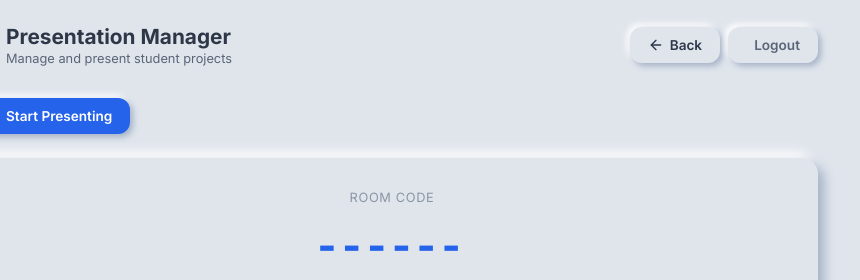
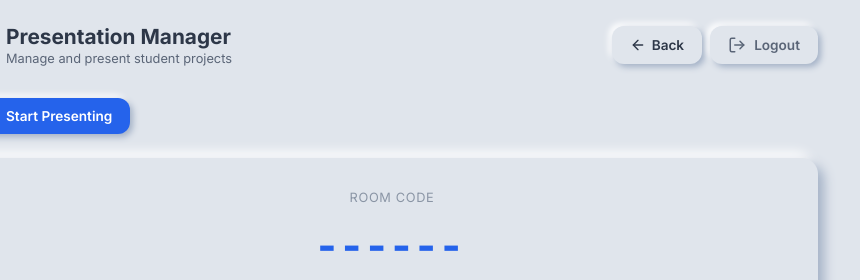
Before and after one commit to cjhae838/GRADE_SYSTEM, a website: page public/classroom/teacher-dashboard.html in a window 1280 px wide. Shown: the top 280 px of the page, 248-1108 px from the left. Drawn offline with Linux system fonts and the light colour scheme; sample sign-in values are in the browser's storage.

Commit message:
Logout button classroom

```diff
--- a/public/classroom/teacher-dashboard.html
+++ b/public/classroom/teacher-dashboard.html
@@ -35,7 +35,7 @@
           Back
         </button>
         <button class="logout-btn" onclick="logout()">
-          <svg viewBox="0 0 24 24" fill="none" stroke="currentColor" stroke-width="2" stroke-linecap="round" stroke-linejoin="round">
+          <svg viewBox="0 0 24 24" fill="none" stroke="currentColor" stroke-width="2" stroke-linecap="round" stroke-linejoin="round" width="18" height="18">
             <path d="M9 21H5a2 2 0 0 1-2-2V5a2 2 0 0 1 2-2h4"/>
             <polyline points="16 17 21 12 16 7"/>
             <line x1="21" y1="12" x2="9" y2="12"/>
```
